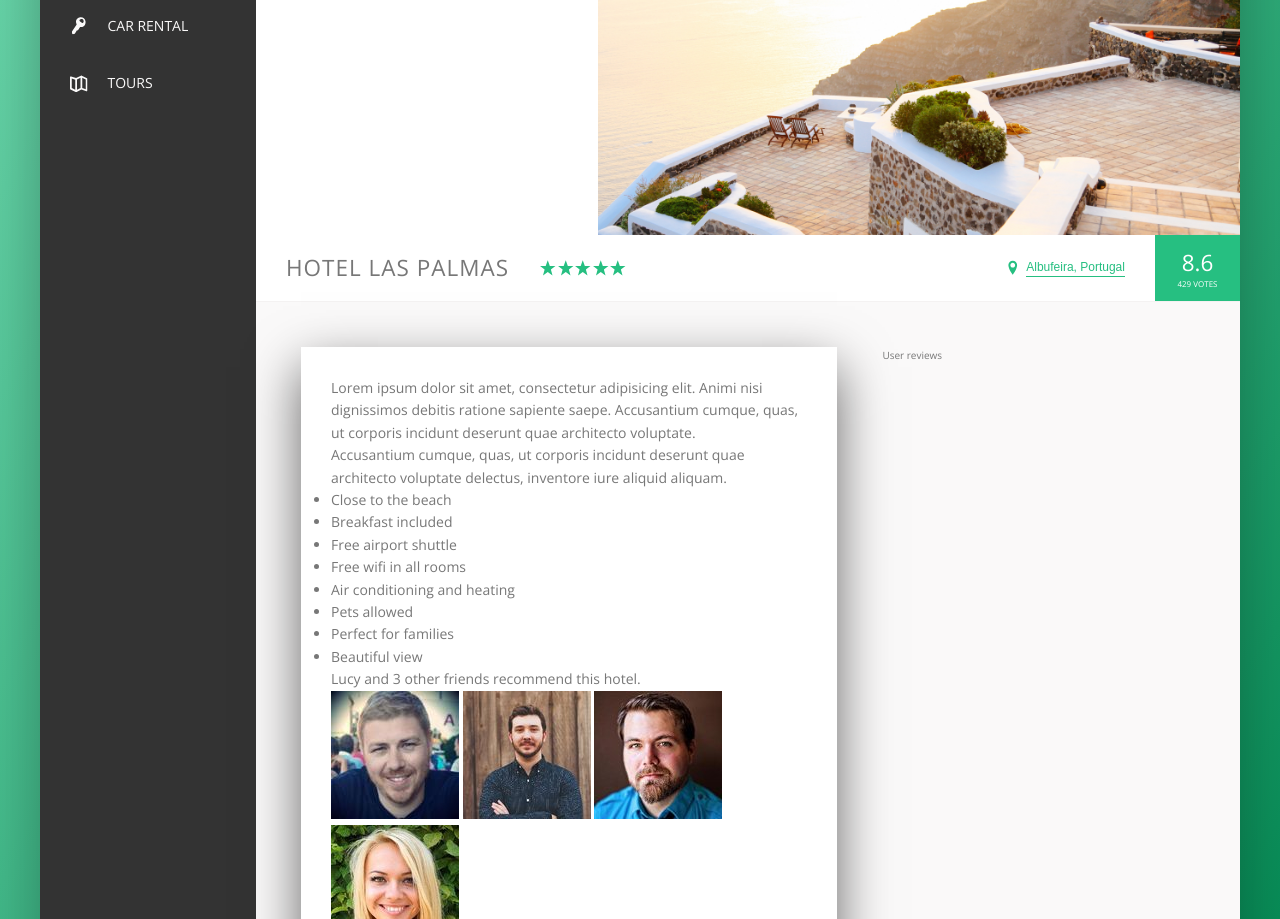
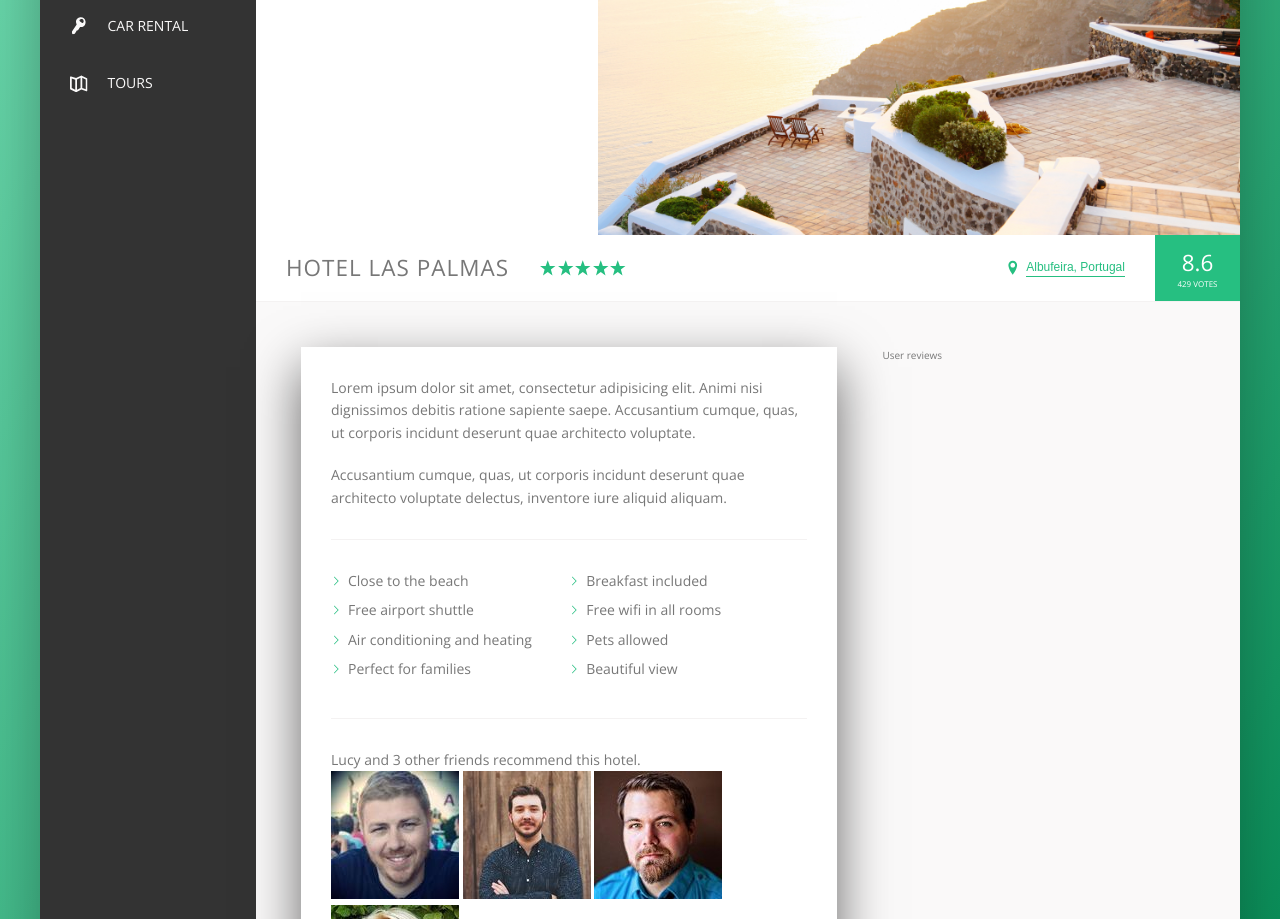
Before and after one commit to SereicikasTomas/Trillo, a website: page index.html in a window 1280 px wide. Shown: the part 300-1219 px from the top of the page. Drawn offline with nearby package versions, Linux system fonts and the light colour scheme.

Commit message:
style paragraph and list

```diff
--- a/sass/_components.scss
+++ b/sass/_components.scss
@@ -289,3 +289,48 @@
     box-shadow: none;
   }
 }
+
+///////////////////////////////
+//PARAGRAPH
+.paragraph:not(:last-of-type) {
+  margin-bottom: 2rem;
+}
+
+///////////////////////////////
+//LIST
+.list {
+  margin: 3rem 0;
+  padding: 3rem 0;
+  list-style: none;
+  border-top: var(--line);
+  border-bottom: var(--line);
+  display: flex;
+  flex-wrap: wrap;
+
+  &__item {
+    flex: 0 0 50%;
+    margin-bottom: 0.7rem;
+  }
+
+  &__item:before {
+    content: "";
+    display: inline-block;
+    height: 1rem;
+    width: 1rem;
+    margin-right: 0.7rem;
+    //Older browser
+    // background-image: url(../img/chevron-thin-right.svg);
+    // background-size: cover;
+    //Newer browser
+    background-color: var(--color-primary);
+    -webkit-mask-image: url(../img/chevron-thin-right.svg);
+    mask-image: url(../img/chevron-thin-right.svg);
+    -webkit-mask-size: cover;
+    mask-size: cover;
+  }
+}
+
+///////////////////////////////
+//RECOMMEND
+.recommend {
+}
```
Also changed, not shown: css/style.css.
